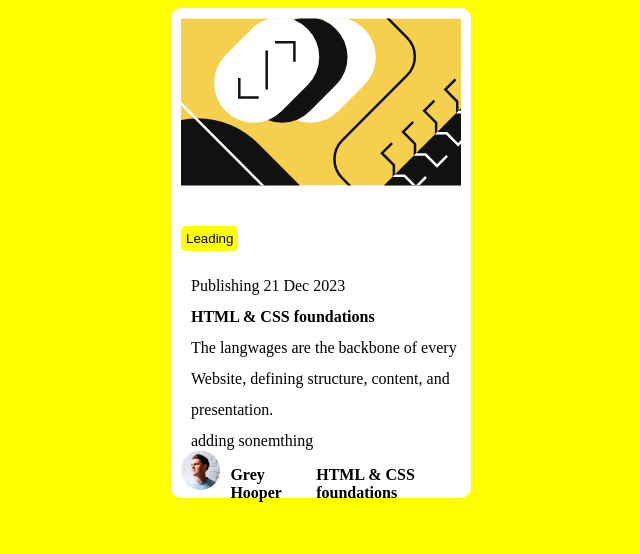
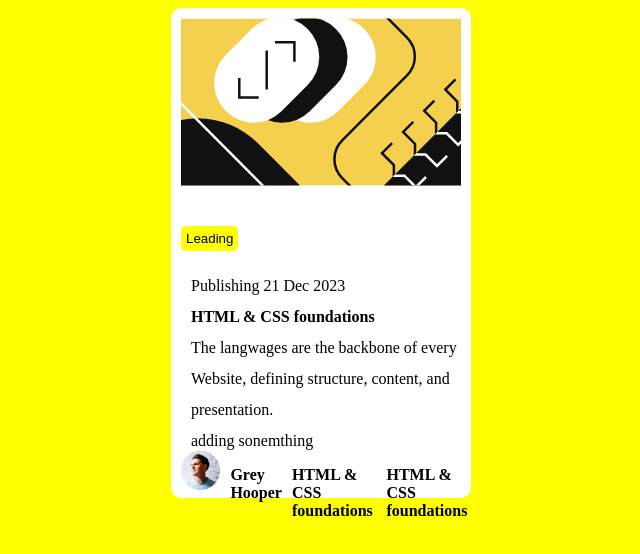
Before and after one commit to Emmyfrank/frontent-mental-project, a plain HTML site: page index.html in a window 1280 px wide. Shown: the top 554 px of the page, without its empty margins (407-1047 px from the left). Drawn offline with Linux system fonts and the light colour scheme.

Commit message:
adding different div

```diff
--- a/index.html
+++ b/index.html
@@ -28,6 +28,7 @@
             <p><strong>Grey Hooper</strong></p>
             <div class="subdiv class"></div>
             <h3><strong>HTML & CSS foundations</strong> </h3>
+            <h3><strong>HTML & CSS foundations</strong> </h3>
         </div>
 
 
```
